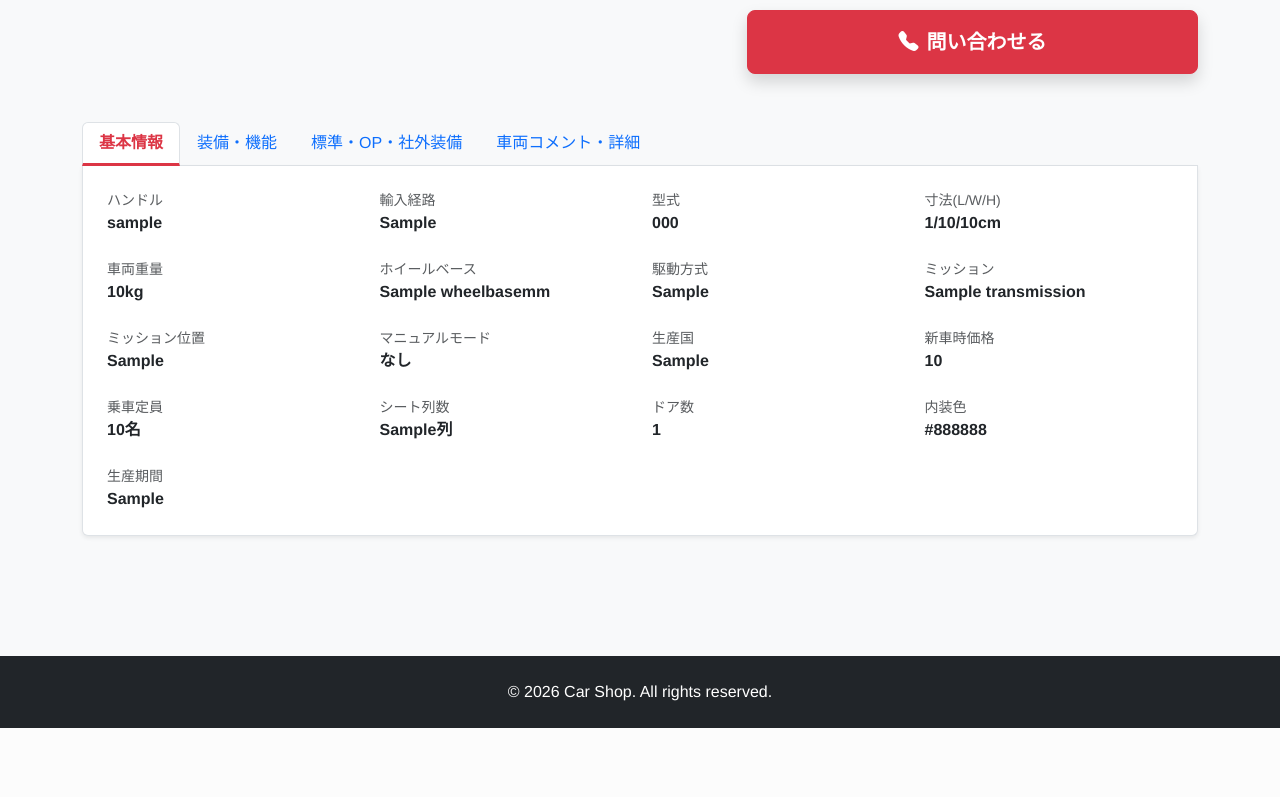
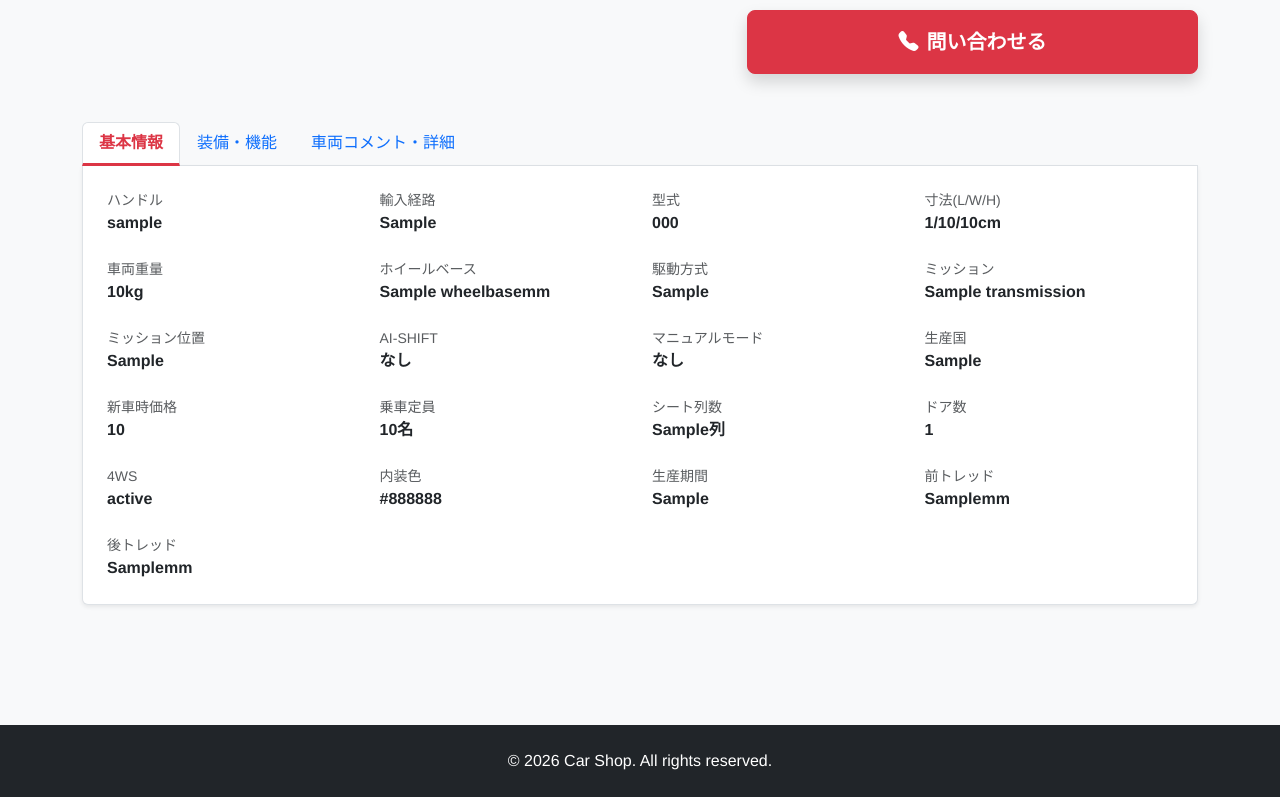
Before and after one commit to shinyaokubo-ai/car_shop, a Django app: template cars/templates/cars/car_detail.html in a window 1280 px wide. Shown: the part 625-1422 px from the top of the page. Before the commit the page ends 1353 px from the top, so only its background shows below. Run offline with Django 5.2, Linux system fonts and the light colour scheme; the template is opened without the code that fills it: most values are stand-ins (such as "Sample title", 1, 10 or a date in 2020); grey boxes marked "Sample" are stand-in pictures.

Commit message:
管理画面から3月11日の正常な設定ファイルに復元

```diff
--- a/cars/templates/cars/car_detail.html
+++ b/cars/templates/cars/car_detail.html
@@ -39,7 +39,7 @@
             <div class="photo-scroll-container mb-4">
                 <button class="scroll-btn btn-prev" onclick="scrollRow('exterior', -200)">◀</button>
                 <div class="photo-row" id="exterior-row">
-                    {% for img in car.images.all %}{% if img.image_type == 'exterior' or img.image_type == '外装' %}
+                    {% for img in car.images.all %}{% if img.image_type == 'exterior' %}
                         <div class="photo-item" onclick="changeImage('{{ img.image.url }}')">
                             <img src="{{ img.image.url }}" class="img-fluid rounded border shadow-sm" style="height: 80px; width: 100%; object-fit: cover;">
                         </div>
@@ -52,7 +52,7 @@
             <div class="photo-scroll-container">
                 <button class="scroll-btn btn-prev" onclick="scrollRow('interior', -200)">◀</button>
                 <div class="photo-row" id="interior-row">
-                    {% for img in car.images.all %}{% if img.image_type == 'interior' or img.image_type == '内装' %}
+                    {% for img in car.images.all %}{% if img.image_type == 'interior' %}
                         <div class="photo-item" onclick="changeImage('{{ img.image.url }}')">
                             <img src="{{ img.image.url }}" class="img-fluid rounded border shadow-sm" style="height: 80px; width: 100%; object-fit: cover;">
                         </div>
@@ -90,7 +90,6 @@
     <ul class="nav nav-tabs mb-0" id="carTab" role="tablist">
         <li class="nav-item"><button class="nav-link active" data-bs-toggle="tab" data-bs-target="#spec">基本情報</button></li>
         <li class="nav-item"><button class="nav-link" data-bs-toggle="tab" data-bs-target="#equipment">装備・機能</button></li>
-        <li class="nav-item"><button class="nav-link" data-bs-toggle="tab" data-bs-target="#extra-equipment">標準・OP・社外装備</button></li>
         <li class="nav-item"><button class="nav-link" data-bs-toggle="tab" data-bs-target="#comment">車両コメント・詳細</button></li>
     </ul>
 
@@ -107,14 +106,18 @@
                 <div class="col"><small class="text-muted d-block">駆動方式</small><strong>{{ car.drive_system }}</strong></div>
                 <div class="col"><small class="text-muted d-block">ミッション</small><strong>{{ car.transmission }}</strong></div>
                 <div class="col"><small class="text-muted d-block">ミッション位置</small><strong>{{ car.transmission_pos }}</strong></div>
+                <div class="col"><small class="text-muted d-block">AI-SHIFT</small><strong>{% if car.has_ai_shift %}あり{% else %}なし{% endif %}</strong></div>
                 <div class="col"><small class="text-muted d-block">マニュアルモード</small><strong>{% if car.has_manual_mode %}あり{% else %}なし{% endif %}</strong></div>
                 <div class="col"><small class="text-muted d-block">生産国</small><strong>{{ car.production_country }}</strong></div>
                 <div class="col"><small class="text-muted d-block">新車時価格</small><strong>{{ car.new_car_price }}</strong></div>
                 <div class="col"><small class="text-muted d-block">乗車定員</small><strong>{{ car.capacity }}名</strong></div>
                 <div class="col"><small class="text-muted d-block">シート列数</small><strong>{{ car.seat_rows }}列</strong></div>
                 <div class="col"><small class="text-muted d-block">ドア数</small><strong>{{ car.door_count }}</strong></div>
+                <div class="col"><small class="text-muted d-block">4WS</small><strong>{{ car.four_ws_status }}</strong></div>
                 <div class="col"><small class="text-muted d-block">内装色</small><strong>{{ car.interior_color }}</strong></div>
                 <div class="col"><small class="text-muted d-block">生産期間</small><strong>{{ car.production_period }}</strong></div>
+                <div class="col"><small class="text-muted d-block">前トレッド</small><strong>{{ car.tread_front }}mm</strong></div>
+                <div class="col"><small class="text-muted d-block">後トレッド</small><strong>{{ car.tread_rear }}mm</strong></div>
             </div>
         </div>
 
@@ -177,7 +180,7 @@
             </div>
 
             <h6 class="fw-bold mb-3 border-bottom pb-2 text-info">ナビ・オーディオ</h6>
-            <div class="eq-grid mb-5">
+            <div class="eq-grid">
                 <div class="eq-tile {% if car.has_hdd_navi %}eq-on{% else %}eq-off{% endif %}">HDDナビ</div>
                 <div class="eq-tile {% if car.has_memory_navi %}eq-on{% else %}eq-off{% endif %}">メモリーナビ</div>
                 <div class="eq-tile {% if car.has_dvd_navi %}eq-on{% else %}eq-off{% endif %}">DVDナビ</div>
@@ -197,8 +200,18 @@
                 <div class="eq-tile {% if car.has_android_auto %}eq-on{% else %}eq-off{% endif %}">Android Auto</div>
             </div>
 
+            <div class="mt-4 pt-4 border-top">
+                {% if car.equipment_standard %}<div class="mb-4"><h6>標準装備</h6><div class="p-3 bg-light rounded small" style="white-space: pre-wrap;">{{ car.equipment_standard }}</div></div>{% endif %}
+                {% if car.equipment_option %}<div class="mb-4"><h6>オプション装備</h6><div class="p-3 bg-light rounded small" style="white-space: pre-wrap;">{{ car.equipment_option }}</div></div>{% endif %}
+                {% if car.equipment_custom %}<div class="mb-4"><h6>カスタム装備</h6><div class="p-3 bg-light rounded small" style="white-space: pre-wrap;">{{ car.equipment_custom }}</div></div>{% endif %}
+            </div>
+        </div>
+
+        <div class="tab-pane fade" id="comment">
+            <div class="mb-5 p-3 bg-white border rounded" style="white-space: pre-wrap; line-height: 1.8;">{{ car.comment }}</div>
+
             <h6 class="fw-bold mb-3 border-bottom pb-2">車歴・書類情報</h6>
-            <div class="eq-grid">
+            <div class="eq-grid mb-5">
                 <div class="eq-tile {% if car.has_one_owner %}eq-on{% else %}eq-off{% endif %}">ワンオーナー</div>
                 <div class="eq-tile {% if car.has_warranty %}eq-on{% else %}eq-off{% endif %}">保証書</div>
                 <div class="eq-tile {% if car.has_service_record %}eq-on{% else %}eq-off{% endif %}">整備手帳</div>
@@ -215,33 +228,6 @@
                 <div class="eq-tile {% if car.has_welfare %}eq-on{% else %}eq-off{% endif %}">福祉車両</div>
                 <div class="eq-tile {% if car.has_camper %}eq-on{% else %}eq-off{% endif %}">キャンピングカー</div>
             </div>
-        </div>
-
-        <div class="tab-pane fade" id="extra-equipment">
-            {% if car.equipment_standard %}
-            <div class="mb-4">
-                <h6 class="fw-bold text-dark border-bottom pb-2">標準装備</h6>
-                <div class="p-3 bg-light rounded small" style="white-space: pre-wrap;">{{ car.equipment_standard }}</div>
-            </div>
-            {% endif %}
-
-            {% if car.equipment_option %}
-            <div class="mb-4">
-                <h6 class="fw-bold text-dark border-bottom pb-2">オプション装備</h6>
-                <div class="p-3 bg-light rounded small" style="white-space: pre-wrap;">{{ car.equipment_option }}</div>
-            </div>
-            {% endif %}
-
-            {% if car.equipment_custom %}
-            <div class="mb-4">
-                <h6 class="fw-bold text-dark border-bottom pb-2">社外・カスタム装備</h6>
-                <div class="p-3 bg-light rounded small" style="white-space: pre-wrap;">{{ car.equipment_custom }}</div>
-            </div>
-            {% endif %}
-        </div>
-
-        <div class="tab-pane fade" id="comment">
-            <div class="mb-5 p-3 bg-white border rounded" style="white-space: pre-wrap; line-height: 1.8;">{{ car.comment }}</div>
 
             {% if car.youtube_url %}
             <div class="d-grid pt-3 border-top">
--- a/requirements.txt
+++ b/requirements.txt
@@ -1,4 +1,3 @@
-
 asgiref==3.11.0
 certifi==2026.1.4
 charset-normalizer==3.4.4
```
Also changed, not shown: config/settings.py (+33 -6 lines).
